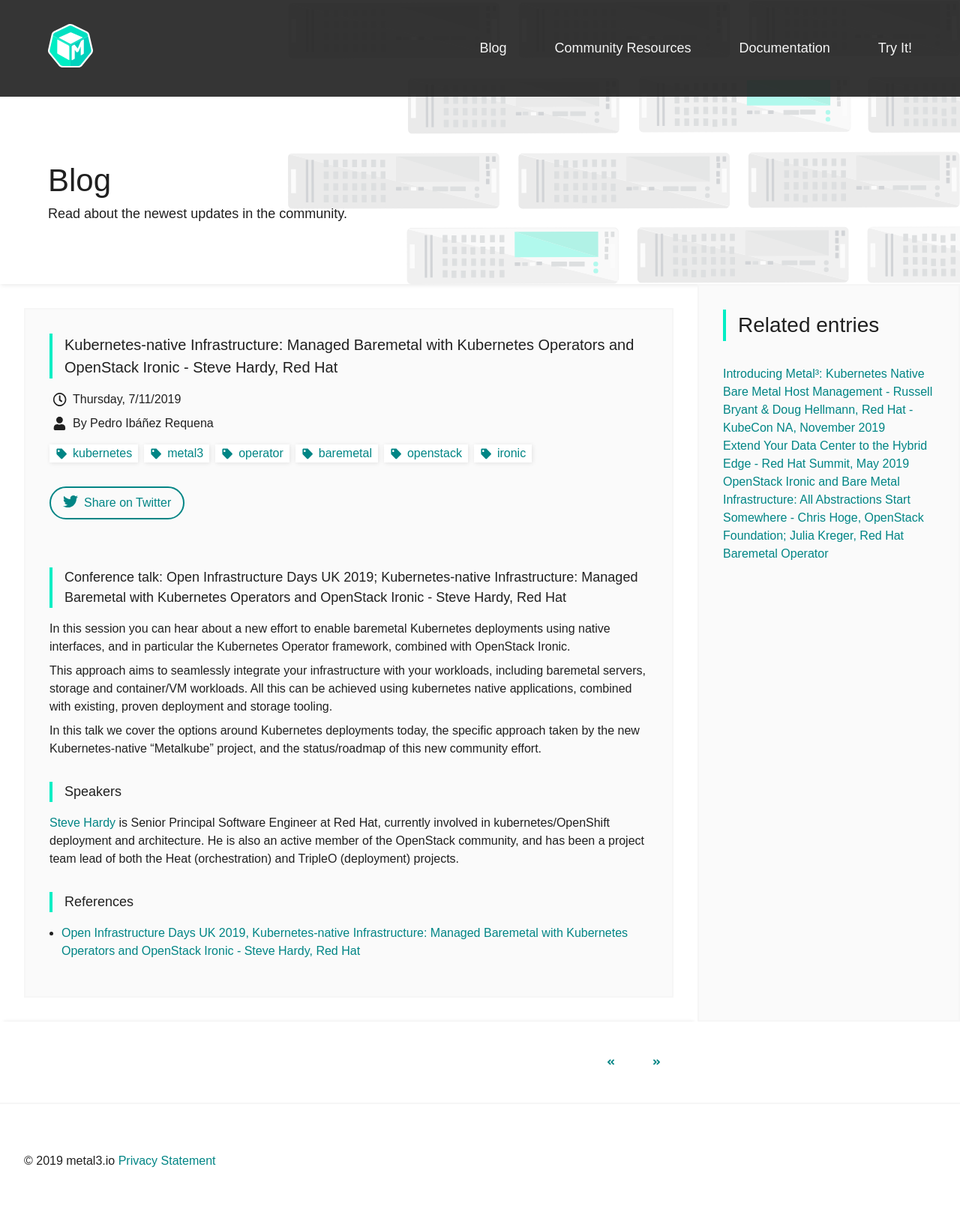
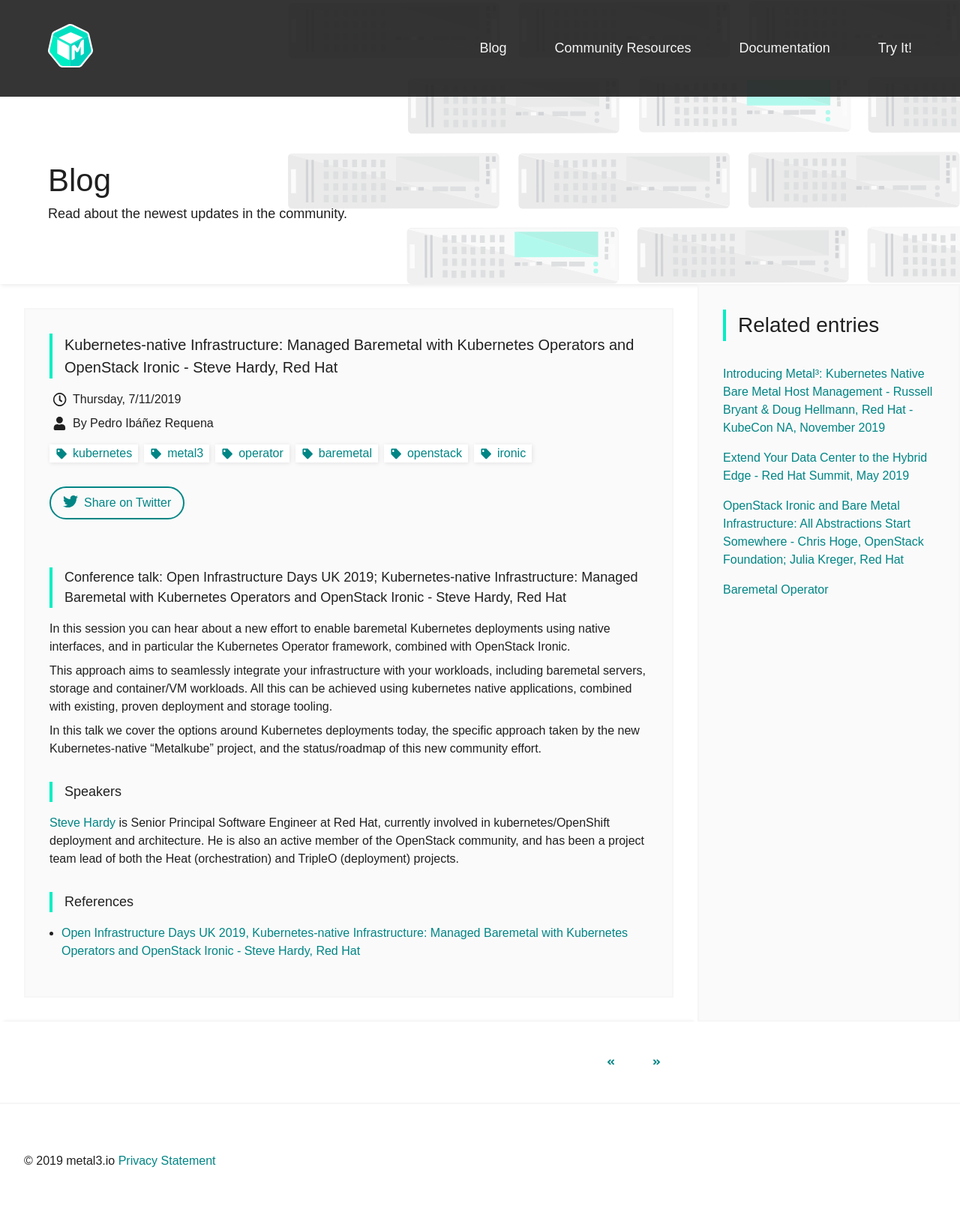
Before and after one commit to metal3-io/metal3-io.github.io, a Jekyll site: the page built from _posts/2019-11-07-Kubernetes-native_Infrastructure-Managed_Baremetal_with_Kubernetes_Operators_and_OpenStack_Ironic.md, in a window 1280 px wide. Shown: the whole page at 75% size. Built offline with Jekyll 4.4.1, drawn with Linux system fonts in a browser that asks for light colours; our own code applies the rules of GitHub Pages for plain Markdown files.

Commit message:
css-update

```diff
--- a/_includes/related-entries.html
+++ b/_includes/related-entries.html
@@ -2,7 +2,7 @@
     <header class="mk-main__header">
             <h2 class="mk-heading mk-heading--xl mk-m-border">Related entries</h2>
     </header>
-    <ul>
+    <ul class="mk-blog__related-entries">
 
         {% assign maxRelated = 4 %}
         {% assign minCommonTags =  2 %}
@@ -18,13 +18,13 @@
               {% endif %}
             {% endfor %}
             {% if sameTagCount >= minCommonTags %}
-              <li><a href="{{ site.baseurl }}{{ post.url }}">{{ post.title }}</a></li>
+              <li class="mk-blog__related-entries__item"><a class="mk-blog__related-entries__link" href="{{ site.baseurl }}{{ post.url }}">{{ post.title }}</a></li>
               {% assign maxRelatedCounter = maxRelatedCounter | plus: 1 %}
               {% if maxRelatedCounter >= maxRelated %}
                 {% break %}
               {% endif %}
             {% endif %}
           {% endfor %}
-            </ul>
+    </ul>
 
 </aside>
--- a/_sass/_subpage.scss
+++ b/_sass/_subpage.scss
@@ -18,6 +18,11 @@
     &__posts {
         &__title {
             color: var(--mk--Color--500);
+        }
+    }
+    &__related-entries {
+        &__item {
+            margin-bottom: var(--mk--spacer--sm);
         }
     }
 
```
